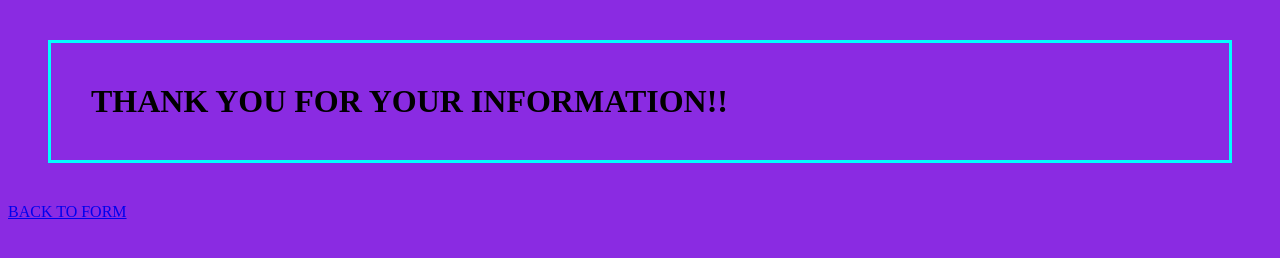
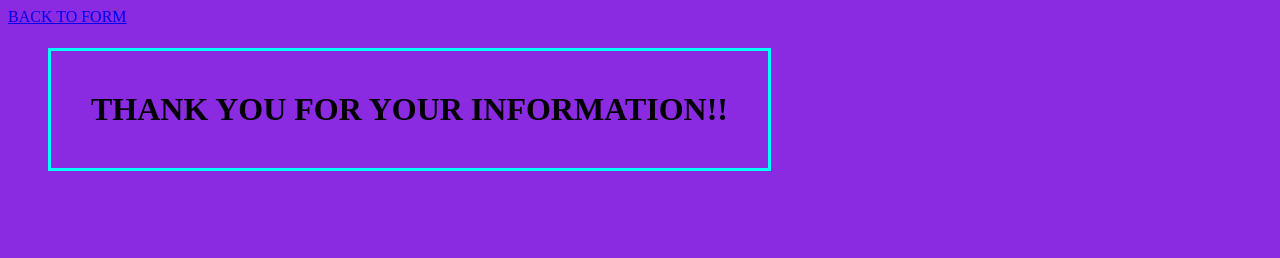
Before and after one commit to gerardotrej/site, a plain HTML site: page contact2.html in a window 1280 px wide. Drawn offline with Linux system fonts and the light colour scheme.

Commit message:
changed css

```diff
--- a/contact.css
+++ b/contact.css
@@ -13,6 +13,7 @@
     border-color: aqua;
     margin:40px;
     padding: 40px;
-    justify-content: center;
+    justify-content:center;
+    position: fixed;
 
  }
```
Also changed, not shown: contact.html (+2 -2 lines).
